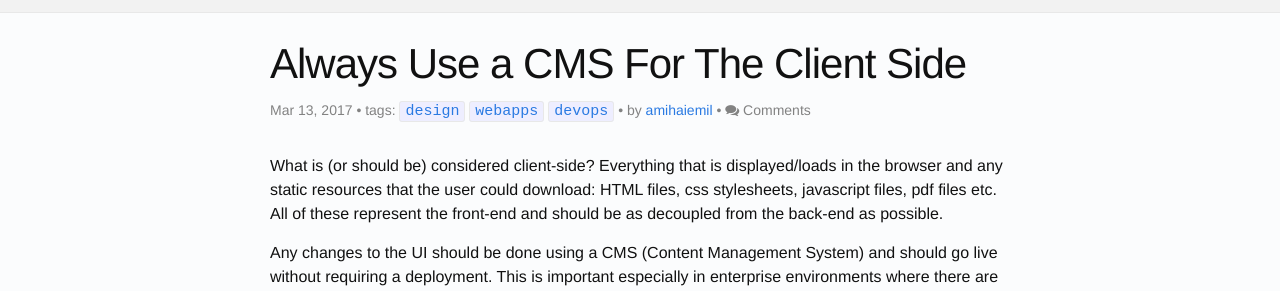
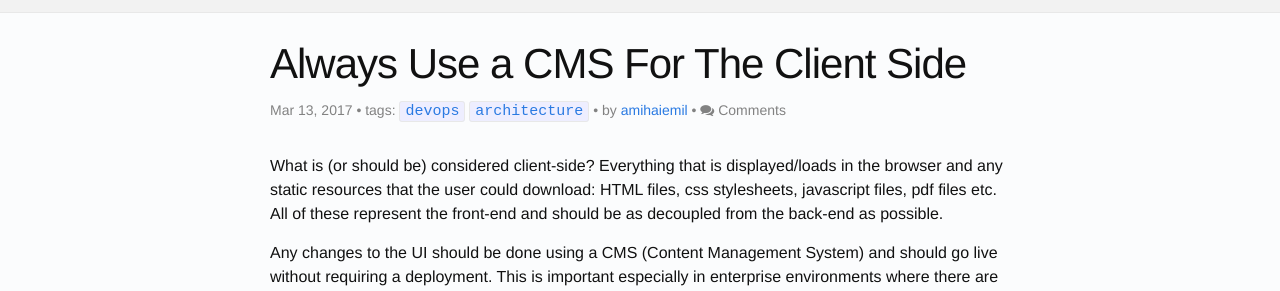
Before and after one commit to amihaiemil/amihaiemil.github.io, a Jekyll site: the page built from _posts/2017-03-13-cms-for-clientside.markdown, in a window 1280 px wide. Shown: the part 198-489 px from the top of the page. Built offline with Jekyll 4.4.1, drawn with Linux system fonts in a browser that asks for light colours; comment, search, counter and statistics services are not loaded.

Commit message:
Update 2017-03-13-cms-for-clientside.markdown

```diff
--- a/_posts/2017-03-13-cms-for-clientside.markdown
+++ b/_posts/2017-03-13-cms-for-clientside.markdown
@@ -2,7 +2,7 @@
 layout: post
 title: "Always Use a CMS For The Client Side"
 date: 2017-03-13
-tags: design webapps devops
+tags: devops architecture
 author: amihaiemil
 comments: true
 shareable: true
```
